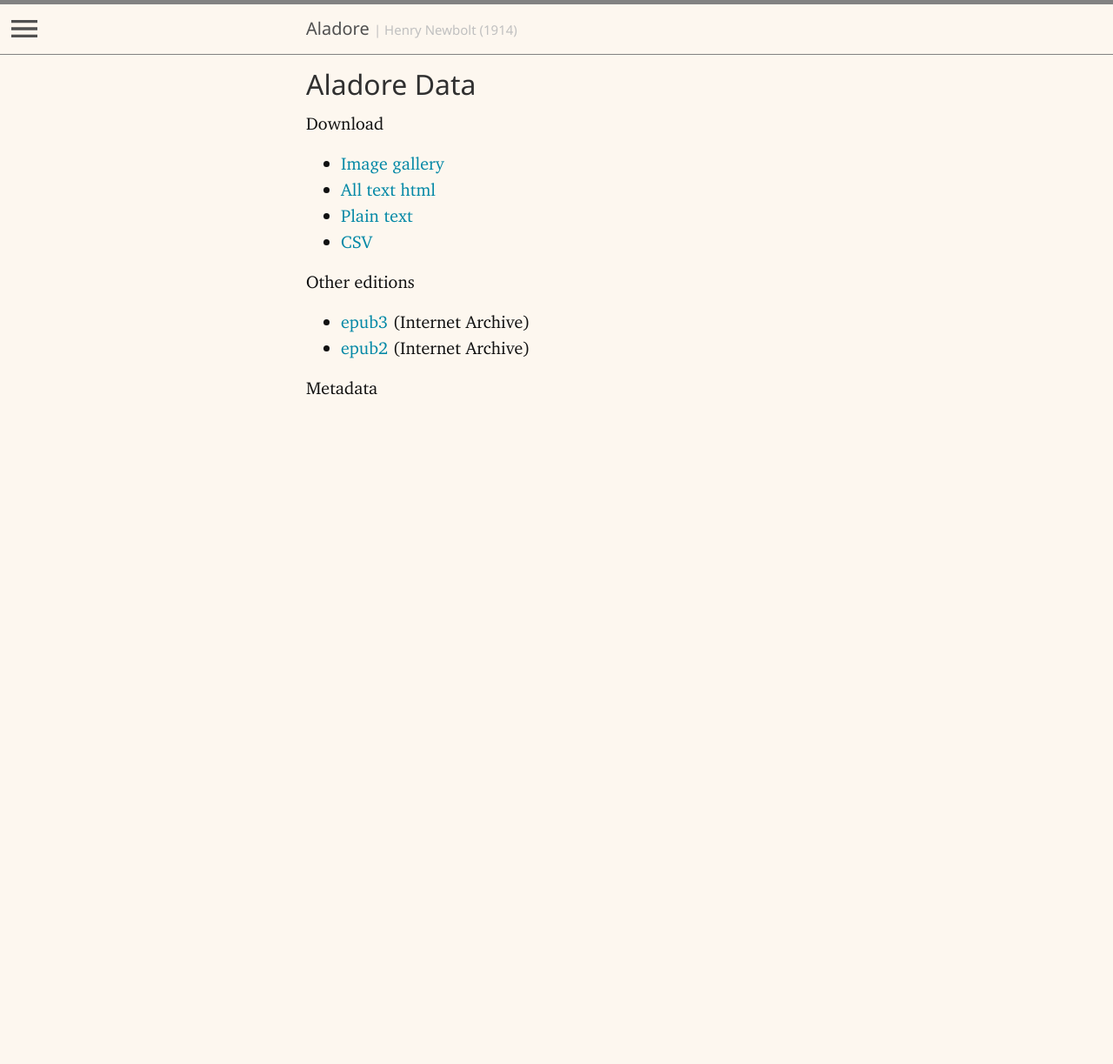
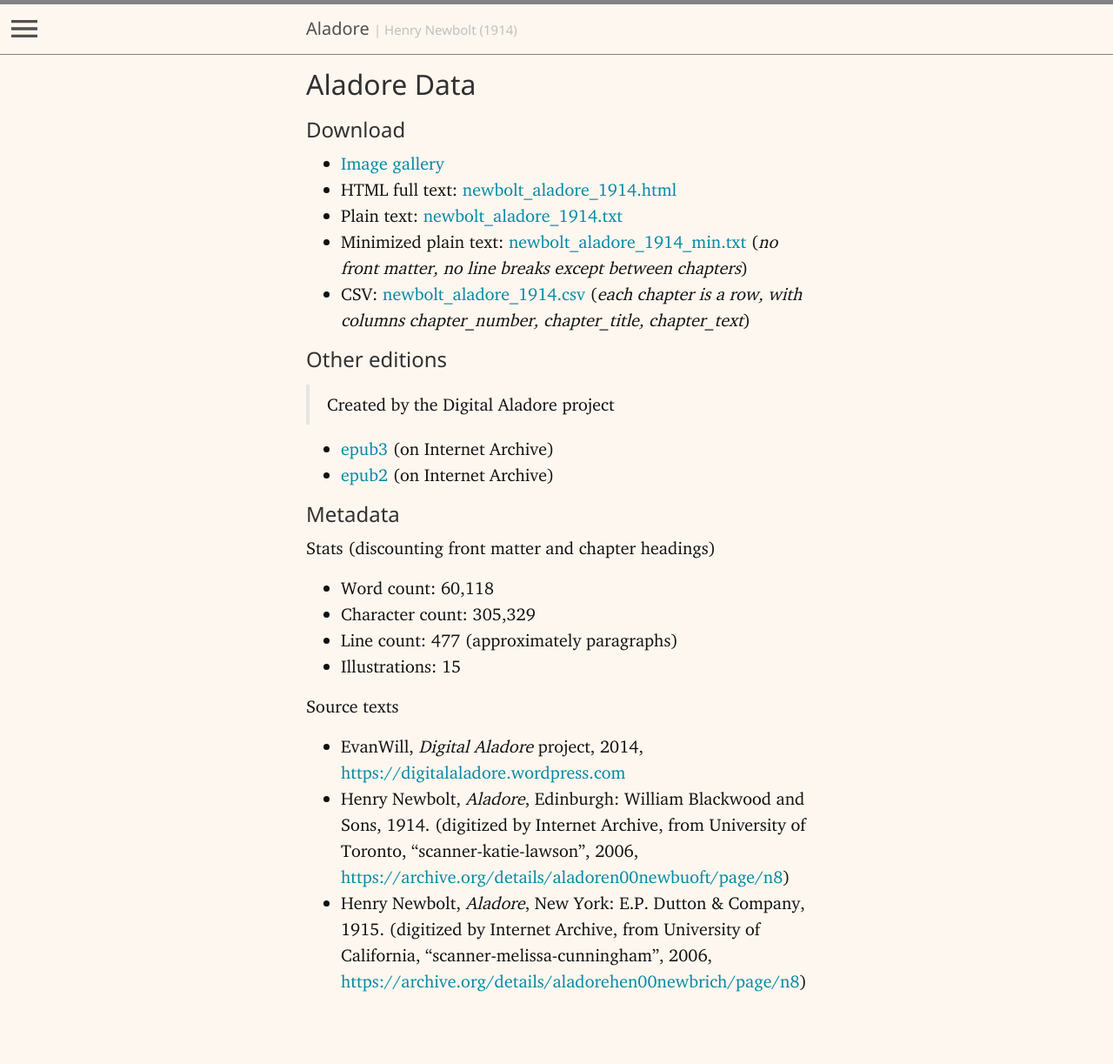
Before and after one commit to evanwill/aladore-book, a Jekyll site: the page built from data/index.md, in a window 1280 px wide. Shown: the whole page at 87% size. Built offline with Jekyll 4.4.1, drawn with Linux system fonts in a browser that asks for light colours; before the commit the page ends 900 px from its top, so only the background shows below that.

Commit message:
update data page

```diff
--- a/data/index.md
+++ b/data/index.md
@@ -3,16 +3,32 @@
 layout: page
 ---
 
-Download
+## Download
 
 - [Image gallery]({{ '/data/gallery.html' | absolute_url }})
-- [All text html]({{ '/data/newbolt_aladore_1914.html' | absolute_url }})
-- [Plain text]({{ '/data/newbolt_aladore_1914.txt' | absolute_url }})
-- [CSV]({{ '/data/newbolt_aladore_1914.csv' | absolute_url }})
+- HTML full text: [newbolt_aladore_1914.html]({{ '/data/newbolt_aladore_1914.html' | absolute_url }})
+- Plain text: [newbolt_aladore_1914.txt]({{ '/data/newbolt_aladore_1914.txt' | absolute_url }})
+- Minimized plain text: [newbolt_aladore_1914_min.txt]({{ '/data/newbolt_aladore_1914_min.txt' | absolute_url }}) (*no front matter, no line breaks except between chapters*)
+- CSV: [newbolt_aladore_1914.csv]({{ '/data/newbolt_aladore_1914.csv' | absolute_url }}) (*each chapter is a row, with columns chapter_number, chapter_title, chapter_text*)
 
-Other editions
+## Other editions
 
-- [epub3](https://archive.org/details/AladoreHenryNewbolt3) (Internet Archive)
-- [epub2](https://archive.org/details/AladoreHenryNewbolt) (Internet Archive)
+> Created by the Digital Aladore project
 
-Metadata
+- [epub3](https://archive.org/details/AladoreHenryNewbolt3) (on Internet Archive)
+- [epub2](https://archive.org/details/AladoreHenryNewbolt) (on Internet Archive)
+
+## Metadata
+
+Stats (discounting front matter and chapter headings)
+
+- Word count: 60,118
+- Character count: 305,329
+- Line count: 477 (approximately paragraphs)
+- Illustrations: 15
+
+Source texts
+
+- EvanWill, *Digital Aladore* project, 2014, <https://digitalaladore.wordpress.com>
+- Henry Newbolt, *Aladore*, Edinburgh: William Blackwood and Sons, 1914. (digitized by Internet Archive, from University of Toronto, "scanner-katie-lawson", 2006, <https://archive.org/details/aladoren00newbuoft/page/n8>)
+- Henry Newbolt, *Aladore*, New York: E.P. Dutton & Company, 1915. (digitized by Internet Archive, from University of California, "scanner-melissa-cunningham", 2006, <https://archive.org/details/aladorehen00newbrich/page/n8>)
```
Also changed, not shown: about.md (+1 -1 lines).
